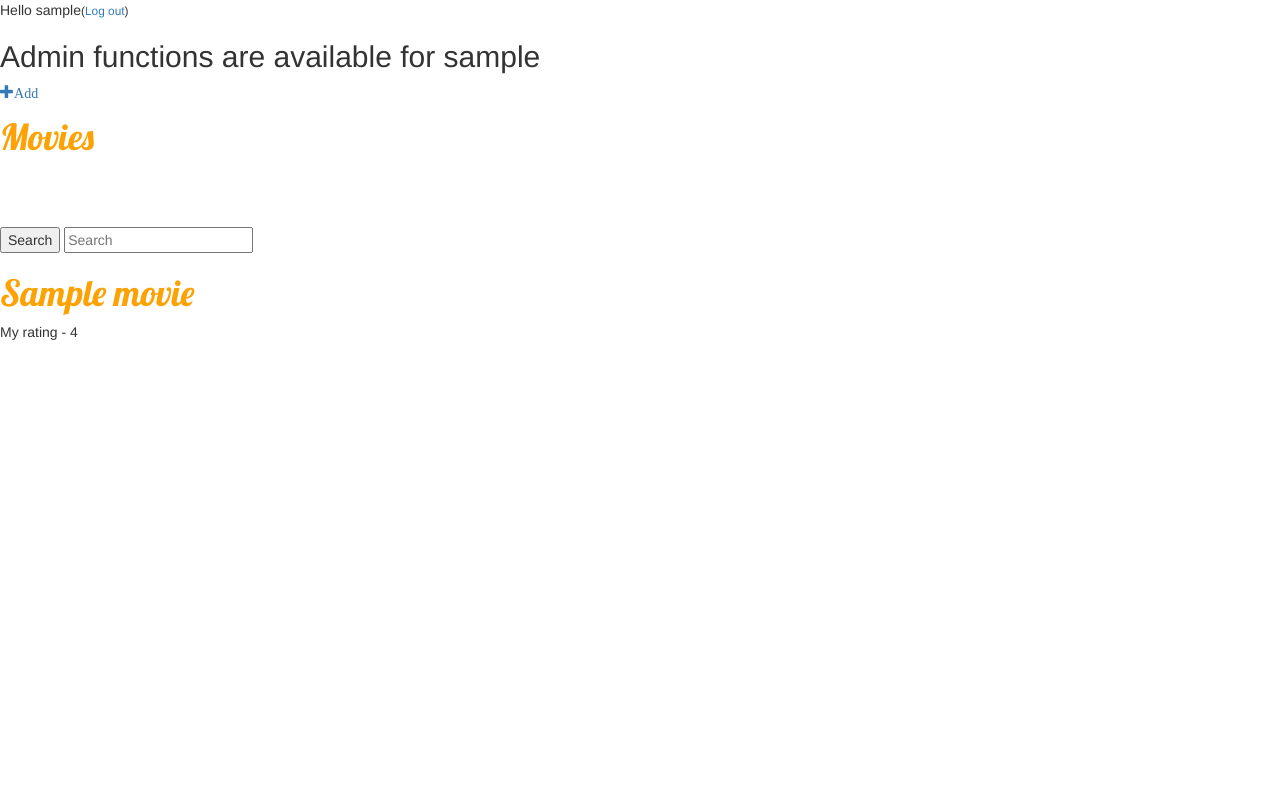
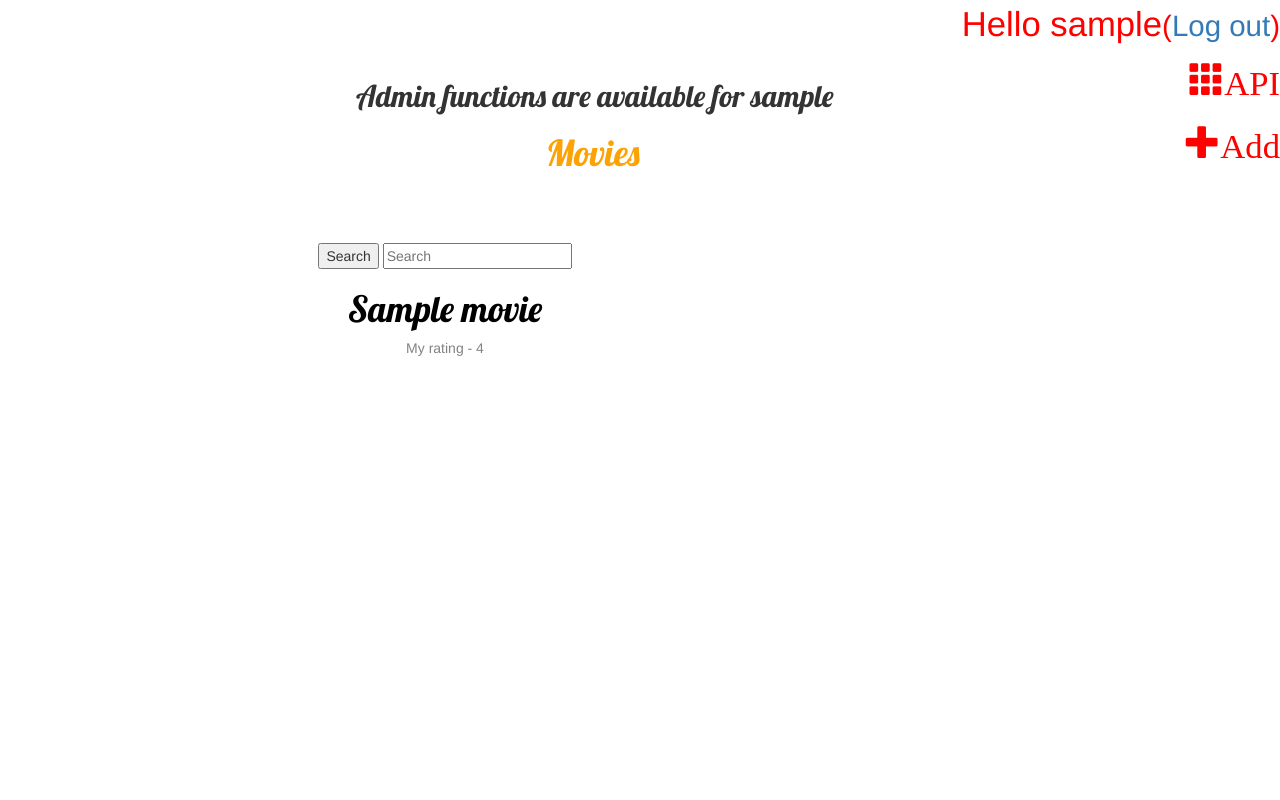
Before and after one commit to Ekwinder/moviedjangoapp, a Django app: page / in a window 1280 px wide. Run offline with Django 3.2, Linux system fonts and the light colour scheme; a user stored in the database is signed in; tables that the repository leaves empty hold one stand-in row (values such as "Sample post"); some libraries are stand-ins or nearby versions.

Commit message:
final commit

```diff
--- a/simpleapp/static/css/simpleapp.css
+++ b/simpleapp/static/css/simpleapp.css
@@ -1,4 +1,54 @@
 h1 a{
 	color:	#FCA205;
 	font-family:	'Lobster';
+	float: :center;
 }
+body{text-align: center;}
+
+page-header {
+    background-color: red;
+    margin-top: 0;
+    padding: 20px 20px 20px 40px;
+}
+
+.page-header h1, .page-header h1 a, .page-header h1 a:visited, .page-header h1 a:active {
+    color: red;
+    font-size: 36pt;
+    text-decoration: none;
+}
+
+.content {
+  float: center;
+}
+
+h1, h2, h3, h4 {
+    font-family: 'Lobster', cursive;
+}
+
+.date {
+    float: center;
+    color: #828282;
+}
+
+.save {
+    float: center;
+}
+
+.post-form textarea, .post-form input {
+    width: 100%;
+}
+
+.top-menu, .top-menu:hover, .top-menu:visited {
+    color: red;
+    float: right;
+    font-size: 26pt;
+
+}
+
+.post {
+    margin-bottom: 70px;
+}
+
+.post h1 a, .post h1 a:visited {
+    color: #000000;
+}
--- a/simpleapp/templates/simpleapp/base.html
+++ b/simpleapp/templates/simpleapp/base.html
@@ -12,7 +12,8 @@
 	</head>
 	<body>
 		{% if user.is_authenticated %}
-		<p class="top-menu">Hello {{ user.username }}<small>(<a href="{% url 'django.contrib.auth.views.logout' %}">Log out</a>)</small></p>
+		<p class="top-menu">Hello {{ user.username }}<small>(<a href="{% url 'django.contrib.auth.views.logout' %}">Log out</a>)</small></p><br><br><br>
+		<p><a	href="{%	url	'api.views.movie_list'	%}"	class="top-menu"><span	class="glyphicon	glyphicon-th">API</span></a></p>
 			{% if request.user.is_superuser %}
 			<h2>Admin functions are available for {{user.username}}</h2>
 			<a	href="{%	url	'simpleapp.views.movie_new'	%}"	class="top-menu"><span	class="glyphicon	glyphicon-plus">Add</span></a>
--- a/simpleapp/templates/simpleapp/movie_list.html
+++ b/simpleapp/templates/simpleapp/movie_list.html
@@ -1,6 +1,10 @@
 {% extends 'simpleapp/base.html' %}
 
+
 {% block content %}
+<div class="content container">
+    <div class="row">
+        <div class="col-md-8">
       <form id="searchform" action="{% url 'simpleapp.views.movie_search' %}" method="POST" accept-charset="utf-8">
       	{% csrf_token %}
       <button class="searchbutton" type="submit">Search
@@ -9,9 +13,17 @@
       <input class="searchfield" id="searchbox" name="q" type="text" placeholder="Search">
     </form>
 {% for movie in movies %}
+<div class="post">
+
 <h1><a href="{% url 'simpleapp.views.movie_detail' pk=movie.pk %}">{{movie.title}}</a></h1>
+ <div class="date">
 <p> My rating - {{movie.rating}}</p>
 <br>
 <br>
 {% endfor %}
+        </div>
+    </div>
+        </div>
+    </div>
+</div>
 {% endblock content %}
```
Also changed, not shown: api/views.py (+6 -3 lines), 1 other file.
